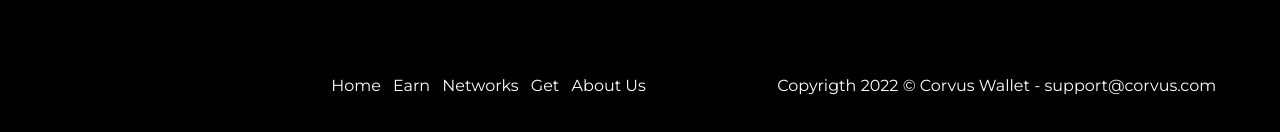
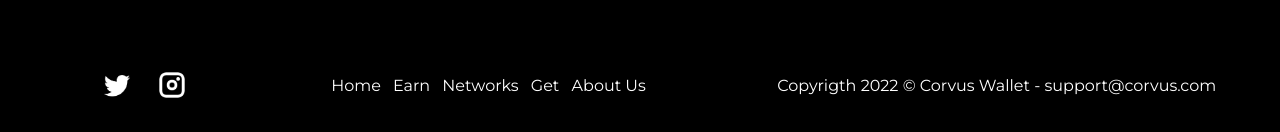
Before and after one commit to santigrillo/first-project, a plain HTML site: page index.html in a window 1280 px wide. Shown: the part 771-903 px from the top of the page. Drawn offline with Linux system fonts and the light colour scheme; files whose address does not match are found by name.

Commit message:
Update index.html

```diff
--- a/index.html
+++ b/index.html
@@ -65,11 +65,11 @@
     <footer>
         <div class="redes">
             <div class="twitter">
-                <a href="" ><img src="/Crypto/assets/mdi_twitter.png" alt="">
+                <a href="" ><img src="mdi_twitter.png" alt="">
             </a>
             </div>
             <div class="ig">
-                <a href="https://www.instagram.com/grillosanti_/" target="_blank"><img src="/Crypto/assets/ph_instagram-logo-bold.png" alt=""></a>
+                <a href="https://www.instagram.com/grillosanti_/" target="_blank"><img src="ph_instagram-logo-bold.png" alt=""></a>
             </div>
         </div>
         <div class="secondmenu">
```
